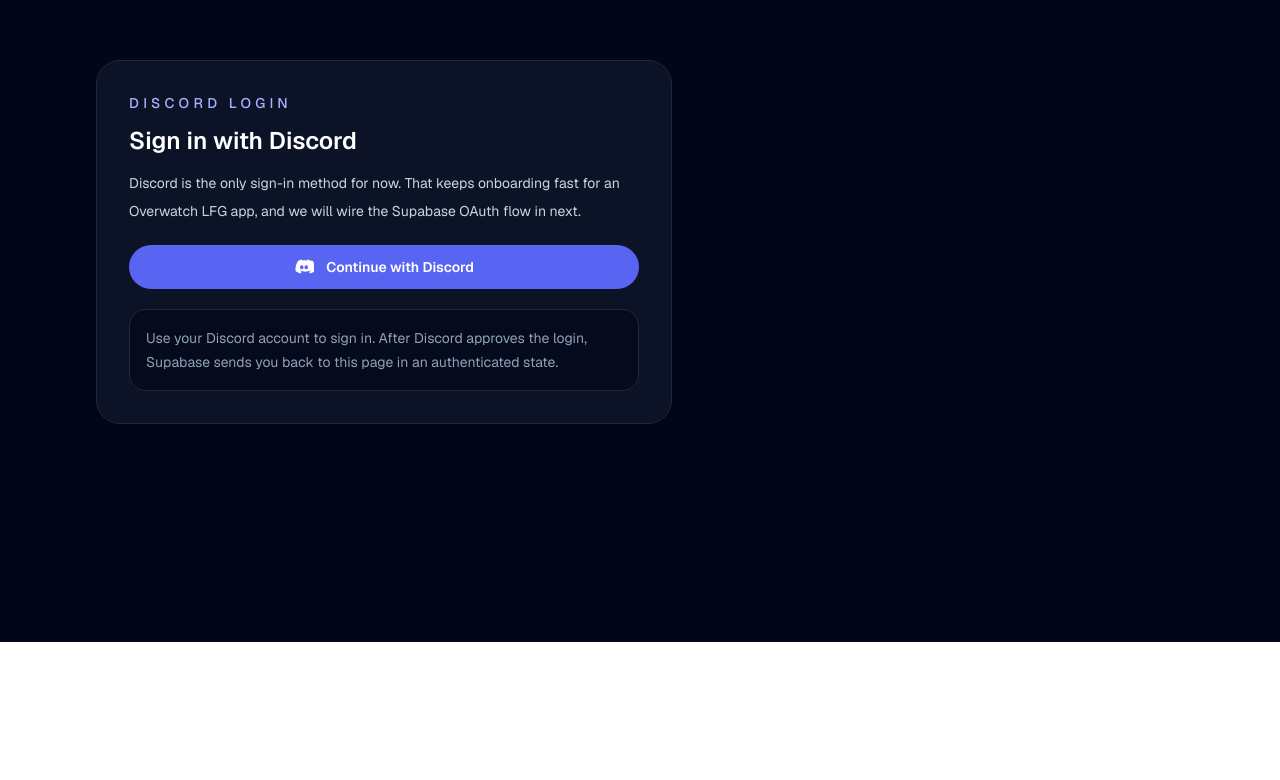
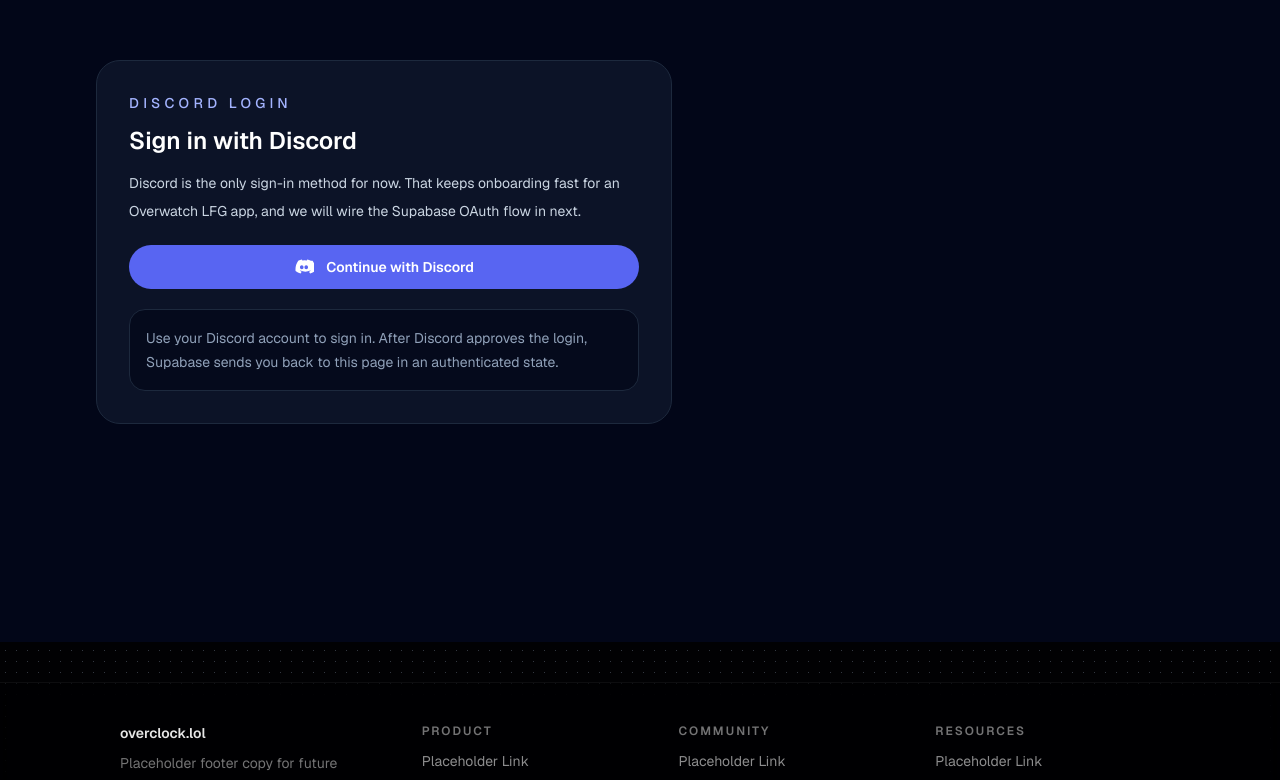
Before and after one commit to emijane/overclock.lol, a Next.js app in the folder overclock/: page /login in a window 1280 px wide. Shown: the part 158-938 px from the top of the page. Before the commit the page ends 800 px from the top, so only its background shows below. Built offline with nearby package versions, Linux system fonts and the light colour scheme; no server answers.

Commit message:
darken profile card surface

```diff
--- a/overclock/app/components/global-auth-bar.tsx
+++ b/overclock/app/components/global-auth-bar.tsx
@@ -28,7 +28,7 @@ export async function GlobalAuthBar() {
   return (
     <header className="border-b border-white/5 bg-black/40 px-6 py-4 backdrop-blur-md">
       <PageContainer className="flex items-center justify-between gap-4">
-        <Link href="/" className="text-xl font-bold tracking-tight text-red-700">
+        <Link href="/" className="text-xl font-bold tracking-tight text-white">
           overclock.lol
         </Link>
 
--- a/overclock/app/components/global-background-shell.tsx
+++ b/overclock/app/components/global-background-shell.tsx
@@ -8,7 +8,7 @@ export function GlobalBackgroundShell({
     children,
 }: GlobalBackgroundShellProps) {
     return (
-        <div className="relative min-h-full flex-1 overflow-hidden bg-[#050608]">
+        <div className="relative min-h-full flex-1 overflow-hidden bg-[#010103]">
             <div
                 aria-hidden="true"
                 className="pointer-events-none absolute inset-0"
--- /dev/null
+++ b/overclock/app/components/global-footer.tsx
@@ -0,0 +1,66 @@
+import Link from "next/link";
+
+import { PageContainer } from "@/app/components/page-container";
+
+const footerGroups = [
+    {
+        title: "Product",
+        links: [
+            { href: "/duos", label: "Placeholder Link" },
+            { href: "/stacks", label: "Placeholder Link" },
+        ],
+    },
+    {
+        title: "Community",
+        links: [
+            { href: "/scrims", label: "Placeholder Link" },
+            { href: "/teams", label: "Placeholder Link" },
+        ],
+    },
+    {
+        title: "Resources",
+        links: [
+            { href: "/account", label: "Placeholder Link" },
+            { href: "/lfg", label: "Placeholder Link" },
+        ],
+    },
+] as const;
+
+export function GlobalFooter() {
+    return (
+        <footer className="mt-10 border-t border-white/5 bg-black/20 backdrop-blur-sm">
+            <PageContainer className="px-4 py-8 sm:px-6 sm:py-10">
+                <div className="grid gap-8 md:grid-cols-[minmax(0,1.2fr)_repeat(3,minmax(0,1fr))]">
+                    <div className="max-w-sm">
+                        <p className="text-sm font-semibold text-white/90">
+                            overclock.lol
+                        </p>
+                        <p className="mt-2 text-sm leading-6 text-white/45">
+                            Placeholder footer copy for future product, community,
+                            and support links.
+                        </p>
+                    </div>
+
+                    {footerGroups.map((group) => (
+                        <div key={group.title}>
+                            <p className="text-xs font-semibold uppercase tracking-[0.16em] text-white/45">
+                                {group.title}
+                            </p>
+                            <div className="mt-3 flex flex-col gap-2">
+                                {group.links.map((link) => (
+                                    <Link
+                                        key={`${group.title}-${link.href}`}
+                                        href={link.href}
+                                        className="text-sm text-white/55 transition-all duration-200 hover:text-white/85"
+                                    >
+                                        {link.label}
+                                    </Link>
+                                ))}
+                            </div>
+                        </div>
+                    ))}
+                </div>
+            </PageContainer>
+        </footer>
+    );
+}
--- a/overclock/app/layout.tsx
+++ b/overclock/app/layout.tsx
@@ -3,6 +3,7 @@ import { Geist } from "next/font/google";
 
 import { GlobalAuthBar } from "@/app/components/global-auth-bar";
 import { GlobalBackgroundShell } from "@/app/components/global-background-shell";
+import { GlobalFooter } from "@/app/components/global-footer";
 
 import "./globals.css";
 
@@ -35,6 +36,7 @@ export default function RootLayout({
                 <GlobalBackgroundShell>
                     <GlobalAuthBar />
                     {children}
+                    <GlobalFooter />
                 </GlobalBackgroundShell>
             </body>
         </html>
--- a/overclock/app/u/[username]/page.tsx
+++ b/overclock/app/u/[username]/page.tsx
@@ -18,7 +18,6 @@ import { PreferredHeroPools } from "./profile/preferred-hero-pools";
 import { RecentProfilePosts } from "./profile/recent-profile-posts";
 import {
   getRankAccentStyle,
-  getRankBorderClassName,
 } from "./profile/rank-border-styles";
 import { getCompetitiveRankDisplay } from "./profile/profile-rank";
 
@@ -106,7 +105,6 @@ export default async function ProfilePage({
     const profileRankTier =
         mainRoleProfile?.rankTier ?? profile.current_rank_tier;
     const profileAccentStyle = getRankAccentStyle(profileRankTier);
-    const profileBorderClassName = getRankBorderClassName(profileRankTier);
     const coverImageUrl = getProfileCoverUrl(
         profile.cover_image_path,
         profile.cover_image_updated_at
@@ -156,10 +154,11 @@ export default async function ProfilePage({
                     <AuthMessage message={message} type={messageType} />
                 ) : null}
                 <div
-                    className={`rounded-[28px] p-px shadow-[0_0_32px_var(--profile-rank-glow)] ${profileBorderClassName}`}
+                    className="rounded-[28px] bg-[var(--profile-rank-border)] p-px shadow-[0_0_24px_var(--profile-rank-glow)]"
+                    style={profileAccentStyle}
                 >
                     <div
-                        className="overflow-hidden rounded-[27px] bg-zinc-950"
+                        className="overflow-hidden rounded-[27px] bg-[#05070b] ring-1 ring-white/5 shadow-[inset_0_1px_0_rgba(255,255,255,0.03)]"
                         style={profileAccentStyle}
                     >
                         <EditableProfileHeader
--- a/overclock/app/u/[username]/profile/profile-header.tsx
+++ b/overclock/app/u/[username]/profile/profile-header.tsx
@@ -69,7 +69,7 @@ export function ProfileHeader({
     "border-white/10 bg-white/[0.02]";
 
   return (
-    <section className="bg-zinc-950">
+    <section className="bg-[#05070b]">
       <div className="pb-6 sm:pb-7">
         <div
           className="relative overflow-hidden px-4 py-4 sm:px-6"
@@ -86,12 +86,12 @@ export function ProfileHeader({
             </>
           ) : (
             <div
-              className="absolute inset-0 bg-gradient-to-b from-zinc-900 via-zinc-900 to-zinc-950"
+              className="absolute inset-0 bg-gradient-to-b from-[#0a0b10] via-[#07080d] to-[#05070b]"
               aria-hidden="true"
             />
           )}
           <div
-            className="absolute inset-x-0 bottom-0 h-24 bg-gradient-to-t from-zinc-950 via-zinc-950/70 to-transparent"
+            className="absolute inset-x-0 bottom-0 h-24 bg-gradient-to-t from-[#05070b] via-[#05070b]/70 to-transparent"
             aria-hidden="true"
           />
           <div className="relative z-10 flex items-start justify-between gap-3">
--- a/overclock/lib/competitive/rank-border-styles.ts
+++ b/overclock/lib/competitive/rank-border-styles.ts
@@ -30,45 +30,45 @@ export const defaultRankBorderClassName =
 
 const rankAccentStyleByTier: Record<string, RankAccentStyle> = {
   Bronze: {
-    "--profile-rank-border": "rgba(208,128,80,0.22)",
-    "--profile-rank-glow": "rgba(160,80,48,0.16)",
+    "--profile-rank-border": "rgba(208,128,80,0.58)",
+    "--profile-rank-glow": "rgba(160,80,48,0.15)",
   },
   Silver: {
-    "--profile-rank-border": "rgba(208,224,232,0.18)",
+    "--profile-rank-border": "rgba(208,224,232,0.48)",
     "--profile-rank-glow": "rgba(160,176,192,0.13)",
   },
   Gold: {
-    "--profile-rank-border": "rgba(240,224,128,0.22)",
-    "--profile-rank-glow": "rgba(208,160,48,0.16)",
+    "--profile-rank-border": "rgba(240,224,128,0.58)",
+    "--profile-rank-glow": "rgba(208,160,48,0.15)",
   },
   Platinum: {
-    "--profile-rank-border": "rgba(208,255,255,0.2)",
+    "--profile-rank-border": "rgba(208,255,255,0.54)",
     "--profile-rank-glow": "rgba(160,192,208,0.15)",
   },
   Diamond: {
-    "--profile-rank-border": "rgba(128,176,240,0.22)",
-    "--profile-rank-glow": "rgba(64,96,160,0.16)",
+    "--profile-rank-border": "rgba(128,176,240,0.56)",
+    "--profile-rank-glow": "rgba(64,96,160,0.15)",
   },
   Master: {
-    "--profile-rank-border": "rgba(192,224,208,0.2)",
-    "--profile-rank-glow": "rgba(48,96,64,0.16)",
+    "--profile-rank-border": "rgba(192,224,208,0.54)",
+    "--profile-rank-glow": "rgba(48,96,64,0.15)",
   },
   Grandmaster: {
-    "--profile-rank-border": "rgba(240,224,255,0.2)",
-    "--profile-rank-glow": "rgba(64,48,112,0.17)",
+    "--profile-rank-border": "rgba(240,224,255,0.52)",
+    "--profile-rank-glow": "rgba(64,48,112,0.16)",
   },
   Champion: {
-    "--profile-rank-border": "rgba(240,171,252,0.24)",
-    "--profile-rank-glow": "rgba(168,85,247,0.2)",
+    "--profile-rank-border": "rgba(240,171,252,0.6)",
+    "--profile-rank-glow": "rgba(168,85,247,0.16)",
   },
   "Top 500": {
-    "--profile-rank-border": "rgba(240,224,144,0.24)",
-    "--profile-rank-glow": "rgba(224,176,64,0.18)",
+    "--profile-rank-border": "rgba(240,224,144,0.6)",
+    "--profile-rank-glow": "rgba(224,176,64,0.16)",
   },
 };
 
 const defaultRankAccentStyle: RankAccentStyle = {
-  "--profile-rank-border": "rgba(161,161,170,0.16)",
+  "--profile-rank-border": "rgba(161,161,170,0.42)",
   "--profile-rank-glow": "rgba(113,113,122,0.12)",
 };
 
```
